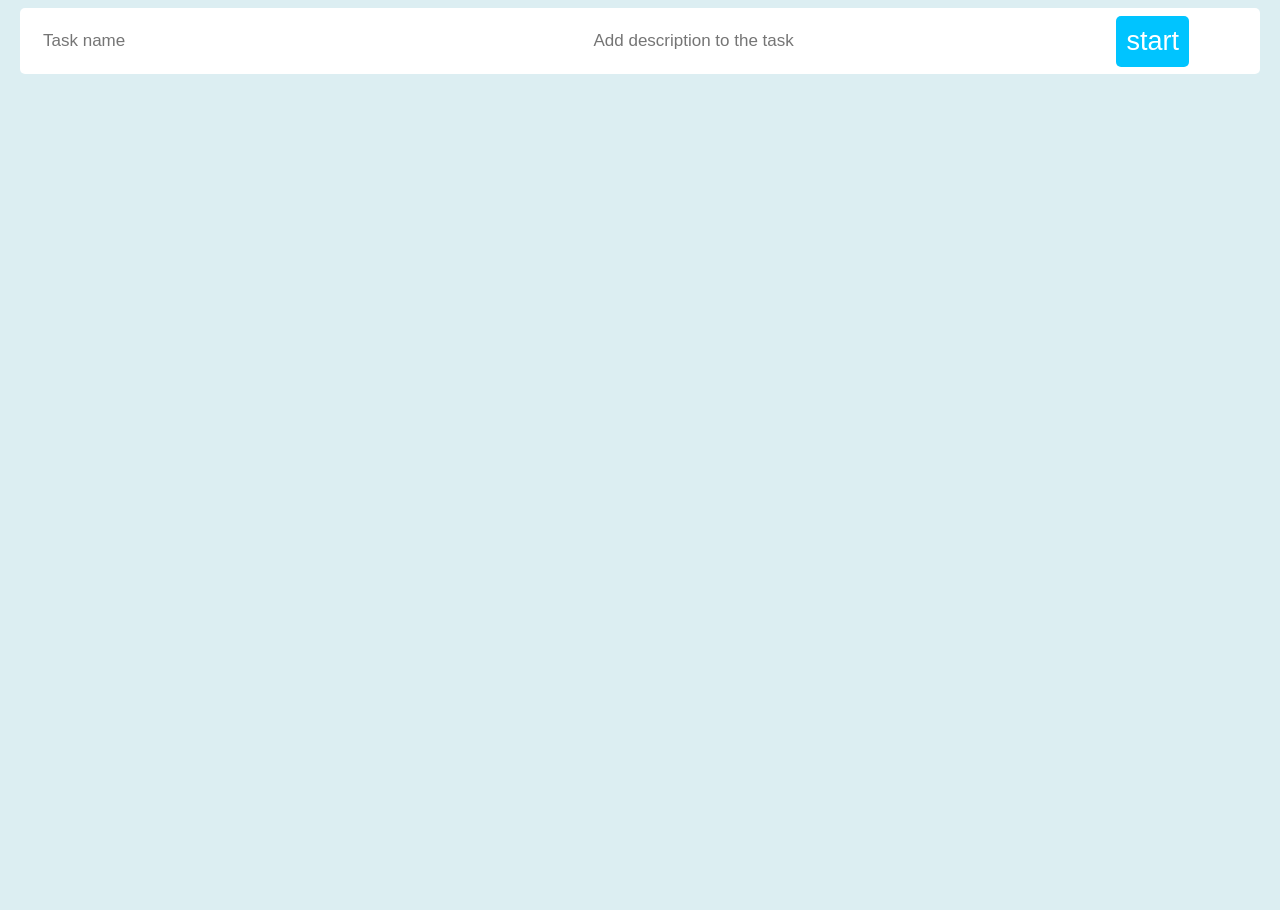
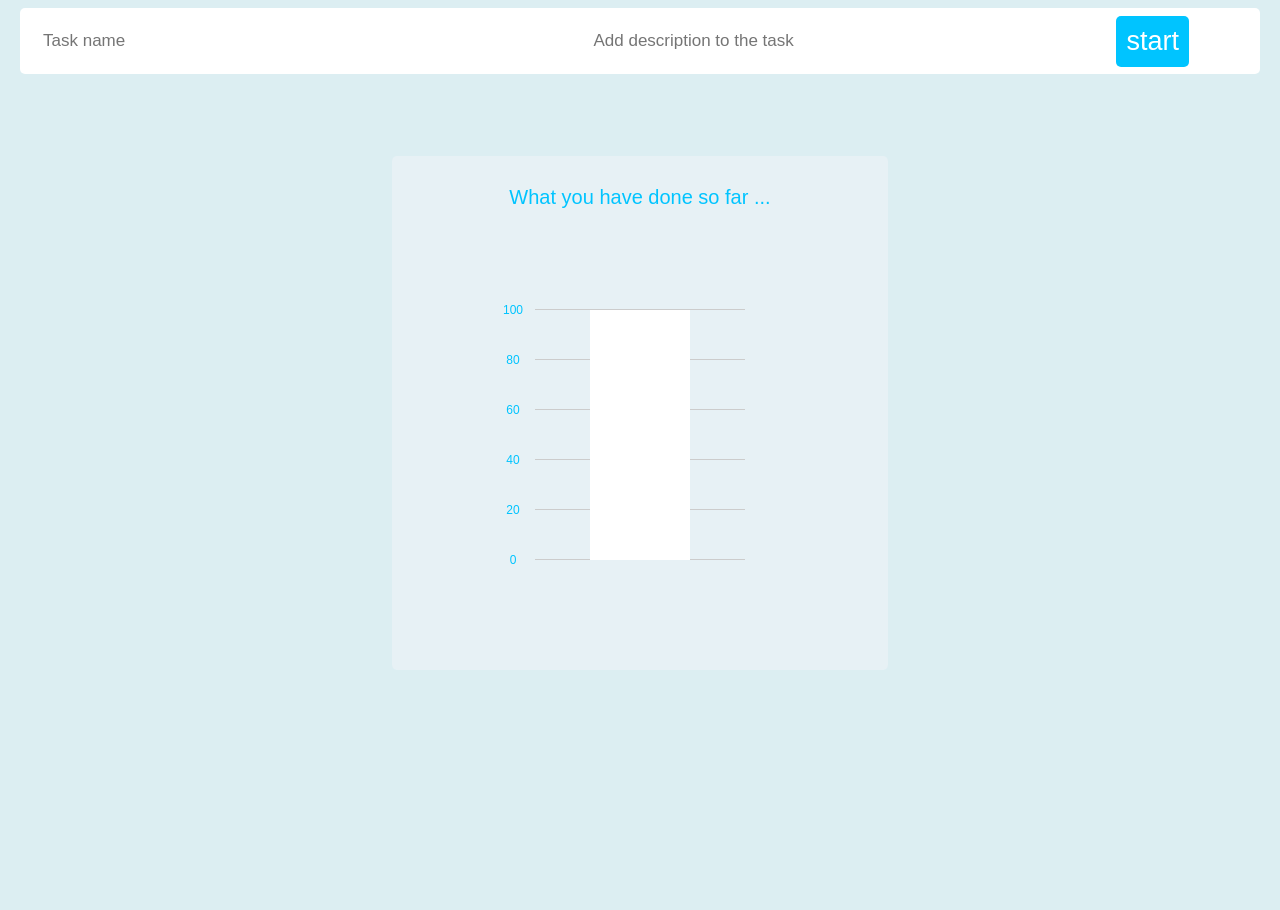
Before and after one commit to Qiugu-He/ClockifyClone, a Django app: template templates/task/index.html in a window 1280 px wide. Shown: the top 910 px of the page. Before the commit the page ends 74 px from the top, so only its background shows below. Run offline with Django 3.2, Linux system fonts and the light colour scheme; the template is opened without the code that fills it, so the values that code supplies are empty; some libraries are stand-ins or nearby versions.

Commit message:
Drawed a histogram using CSS which showing how much tasks user has start

```diff
--- a/static/css/index.css
+++ b/static/css/index.css
@@ -78,3 +78,73 @@ table a{
 .taskbar .taskbar-container button:hover {
     background: #418FDE;
 }
+
+
+
+/*----------    Histogram  ----------*/
+.chart_container{
+    border-radius: 5px;
+    background-color:  rgba(255, 246, 250, 0.295);
+    padding: 10px;
+    margin-top: 5%;
+    margin-left:30%;
+    margin-right:30%;
+    margin-bottom: 30%;
+}
+
+.chart_container p{
+    color: #00C4FF;
+    text-align: center;
+    font-size: 20px;
+}
+.chart {
+    width: 210px;
+    height: 250px;
+    position: relative;
+    border-top: 1px solid #ccc;
+    margin: 100px auto;
+    background: linear-gradient(to top, #ccc 0, #ccc 1px, transparent 1px);
+    background-size: 100% 50px;
+    text-align: center;
+}
+
+.chart::after {
+    content: '100 \a 80 \a 60 \a 40 \a 20 \a 0 ';
+    line-height: 50px;
+    white-space: pre;
+    position: absolute;
+    font-size: 12px;
+    top: -25px;
+    left: -2rem;
+    color:#00C4FF;
+}
+
+.result-bg {
+    display: inline-block;
+    position: relative;
+    width: calc((100% - 16px * 13) / 0.02);
+    height: 100%;
+    background: white;
+}
+
+/* -- Margin between bars --*/
+.result-bg + .result-bg {
+    margin-left: 20px;
+}
+
+.result-bg::after {
+    font-size: 12px;
+    color: grey;
+    position: absolute;
+    bottom: -1px;
+    left: 0;
+    right: 0;
+}
+
+.result-bar {
+    width: 100%;
+    background: #00C4FF;
+    position: absolute;
+    bottom: 0;
+    left: 0;
+}
--- a/templates/task/index.html
+++ b/templates/task/index.html
@@ -3,7 +3,7 @@
 <html lang="en">
 <head>
     <meta charset="UTF-8">
-    <title>tasks list</title>
+    <title>Tasks Manager</title>
     <link rel="stylesheet" type="text/css"  href="{% static 'css/index.css' %}"/>
 
     <!-- fontawesome icon -->
@@ -35,5 +35,15 @@
         {% endfor %}
     </table>
 
+    <!-- Histogram -->
+    <div class = "chart_container">
+        <p> What you have done so far ...</p>
+        <div class="chart">
+            <div class="result-bg">
+              <div class="result-bar" style="height: {{ count }}%"></div>
+            </div>
+        </div>
+    </div>
+
 </body>
 </html>
```
Lines whose indentation alone changed are shown as unchanged.
